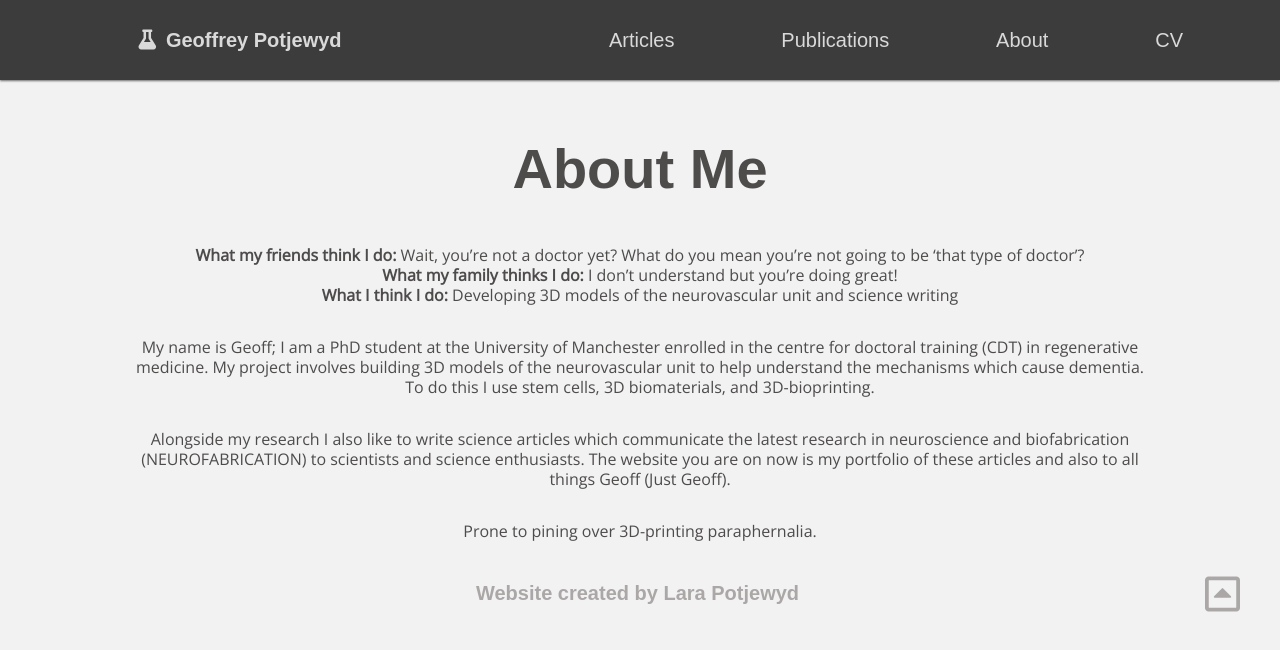
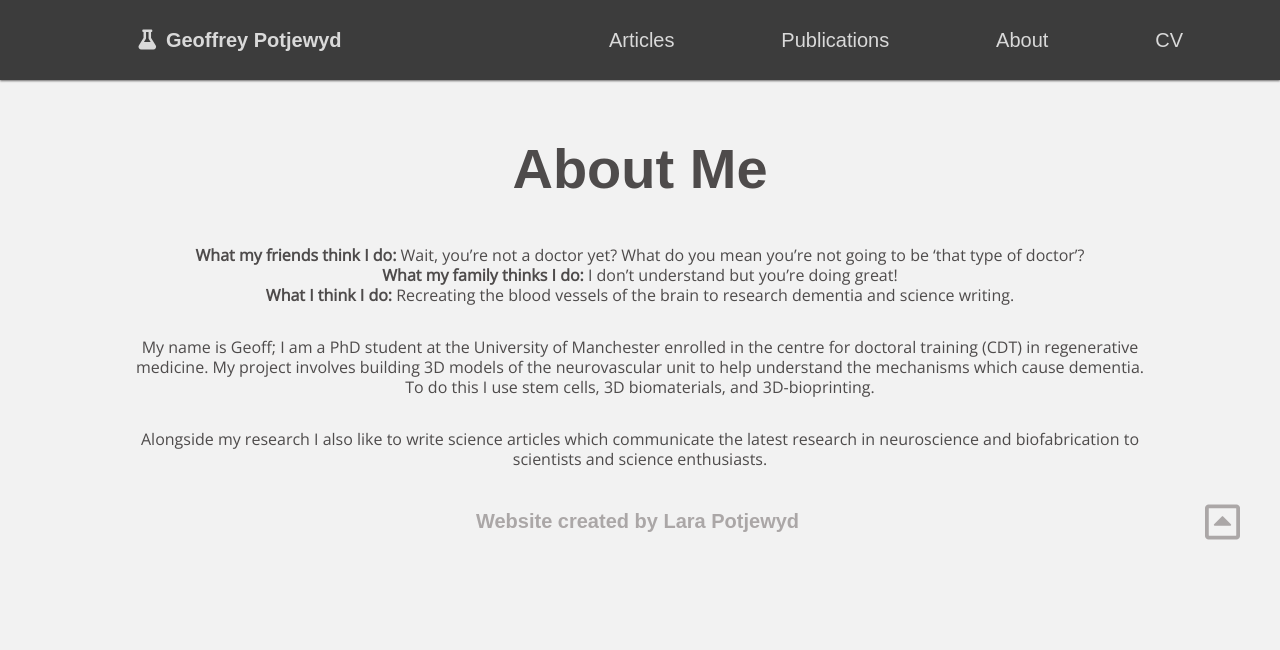
Before and after one commit to LaraWho/blog-project, a React (Create React App) app: page /about in a window 1280 px wide. Shown: the top 650 px of the page. Built offline with nearby package versions, Linux system fonts and the light colour scheme; a web font is replaced by a local one.

Commit message:
updating text

```diff
--- a/public/index.html
+++ b/public/index.html
@@ -32,7 +32,7 @@
       work correctly both with client-side routing and a non-root public URL.
       Learn how to configure a non-root public URL by running `npm run build`.
     -->
-    <title>Just Geoff</title>
+    <title>Geoff</title>
   </head>
   <body>
     <noscript>You need to enable JavaScript to run this app.</noscript>
--- a/src/components/About.js
+++ b/src/components/About.js
@@ -30,8 +30,8 @@ const About = () => {
         <br />
         <strong>What my family thinks I do:</strong> I don’t understand but
         you’re doing great! <br />
-        <strong>What I think I do:</strong> Developing 3D models of the
-        neurovascular unit and science writing
+        <strong>What I think I do:</strong> Recreating the blood vessels of the
+        brain to research dementia and science writing.
       </Text>
       <Text>
         My name is Geoff; I am a PhD student at the University of Manchester
@@ -42,12 +42,9 @@ const About = () => {
       </Text>
       <Text>
         Alongside my research I also like to write science articles which
-        communicate the latest research in neuroscience and biofabrication
-        (NEUROFABRICATION) to scientists and science enthusiasts. The website
-        you are on now is my portfolio of these articles and also to all things
-        Geoff (Just Geoff).
+        communicate the latest research in neuroscience and biofabrication to
+        scientists and science enthusiasts.
       </Text>
-      <Text>Prone to pining over 3D-printing paraphernalia.</Text>
     </AboutWrapper>
   );
 };
--- a/src/components/ArticleHub.js
+++ b/src/components/ArticleHub.js
@@ -22,6 +22,7 @@ class ArticleHub extends Component {
   componentWillMount() {
     window.scrollTo(0, 0);
     this.getSomeArticles();
+    this.props.getAllArticles();
   }
 
   deleteArticle = id => {
```
